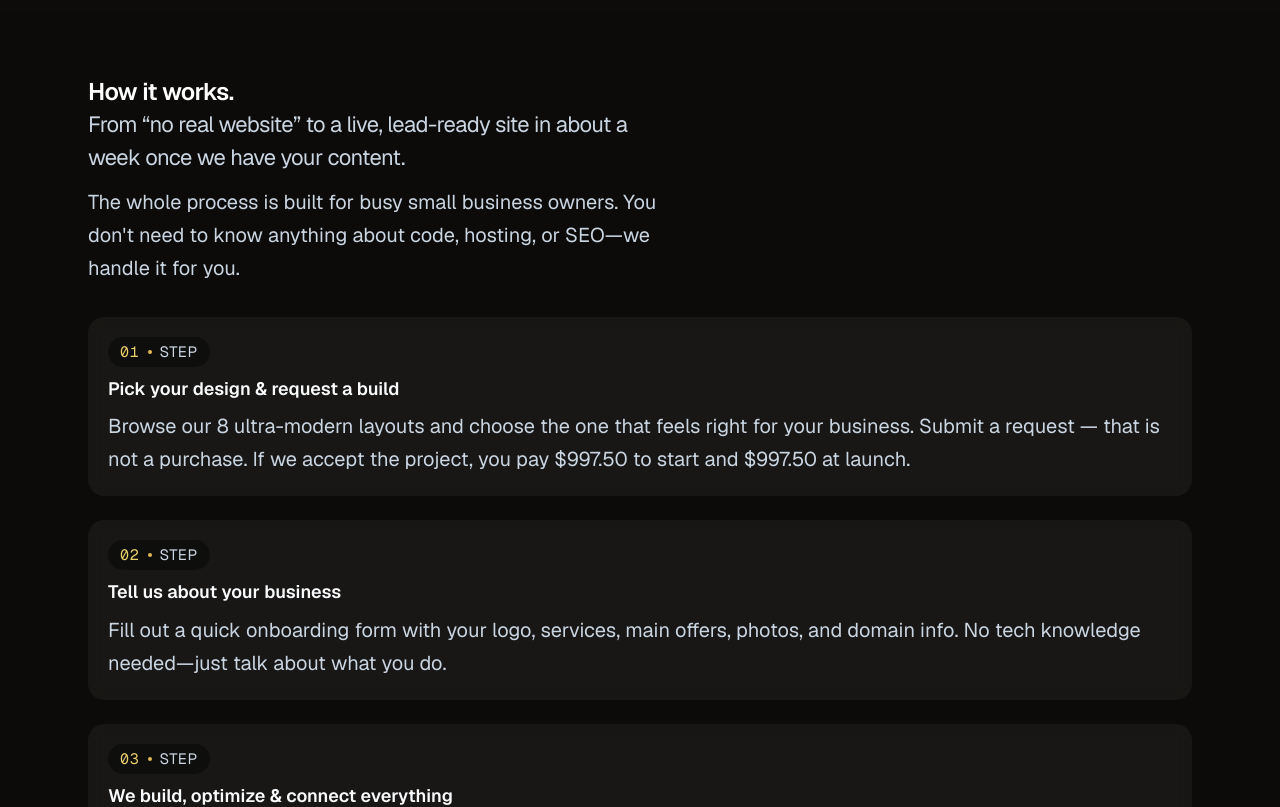
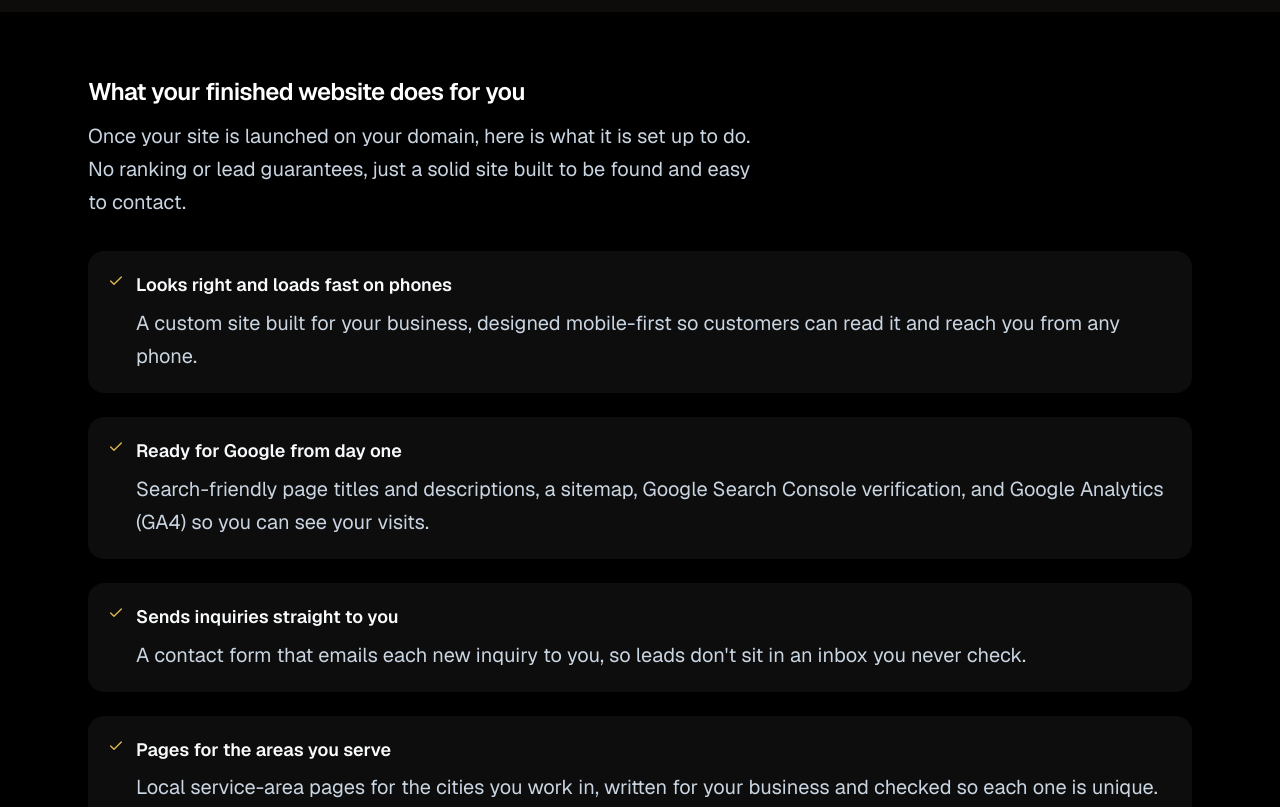
Before and after one commit to teestewy69-png/sitesync-business, a Next.js app: page / in a window 1280 px wide. Shown: the part 7040-7847 px from the top of the page. Built offline with nearby package versions, Linux system fonts and the light colour scheme; no server answers.

Commit message:
Homepage: add 'What your finished website does for you' section with Coming soon list

```diff
--- a/app/page.tsx
+++ b/app/page.tsx
@@ -1,6 +1,7 @@
 import dynamic from "next/dynamic";
 import Hero from "@/components/Hero";
 import Pricing from "@/components/Pricing";
+import Outcomes from "@/components/Outcomes";
 import Process from "@/components/Process";
 import About from "@/components/About";
 import ContentEngine from "@/components/ContentEngine";
@@ -45,6 +46,7 @@ export default function Home() {
       <DesignShowcase />
       <PickYourDesign />
       <Pricing />
+      <Outcomes />
       <Process />
       <About />
       <ContentEngine />
--- /dev/null
+++ b/components/Outcomes.tsx
@@ -0,0 +1,33 @@
+import { Check } from "lucide-react";
+import content from "@/content.json";
+
+export default function Outcomes() {
+  const { outcomes } = content;
+
+  return (
+    <section id="outcomes" className="border-t border-white/5 bg-black py-16 text-white sm:py-20">
+      <div className="mx-auto max-w-6xl px-6">
+        <div className="max-w-2xl space-y-3">
+          <h2 className="text-2xl font-semibold tracking-tight sm:text-3xl">{outcomes.title}</h2>
+          <p className="text-base text-slate-300">{outcomes.subtitle}</p>
+        </div>
+        <div className="mt-8 grid gap-6 md:grid-cols-2 lg:grid-cols-3">
+          {outcomes.items.map((item) => (
+            <div
+              key={item.title}
+              className="rounded-2xl border border-white/10 bg-white/5 p-5 backdrop-blur transition hover:border-brand-400/60 hover:bg-brand-500/5"
+            >
+              <div className="flex items-start gap-3">
+                <Check className="mt-0.5 h-4 w-4 shrink-0 text-brand-400" />
+                <div className="space-y-2">
+                  <h3 className="text-sm font-semibold text-slate-50 sm:text-base">{item.title}</h3>
+                  <p className="text-base text-slate-300">{item.text}</p>
+                </div>
+              </div>
+            </div>
+          ))}
+        </div>
+      </div>
+    </section>
+  );
+}
--- a/content.json
+++ b/content.json
@@ -103,6 +103,45 @@
       }
     }
   },
+  "outcomes": {
+    "title": "What your finished website does for you",
+    "subtitle": "Once your site is launched on your domain, here is what it is set up to do. No ranking or lead guarantees, just a solid site built to be found and easy to contact.",
+    "items": [
+      {
+        "title": "Looks right and loads fast on phones",
+        "text": "A custom site built for your business, designed mobile-first so customers can read it and reach you from any phone."
+      },
+      {
+        "title": "Ready for Google from day one",
+        "text": "Search-friendly page titles and descriptions, a sitemap, Google Search Console verification, and Google Analytics (GA4) so you can see your visits."
+      },
+      {
+        "title": "Sends inquiries straight to you",
+        "text": "A contact form that emails each new inquiry to you, so leads don't sit in an inbox you never check."
+      },
+      {
+        "title": "Pages for the areas you serve",
+        "text": "Local service-area pages for the cities you work in, written for your business and checked so each one is unique."
+      },
+      {
+        "title": "A starting SEO report at launch",
+        "text": "A baseline SEO check of your site at launch, so you know where it stands and what to work on next."
+      },
+      {
+        "title": "Optional $129/mo monitoring",
+        "text": "If you want it: uptime and SEO monitoring, technical updates and security, basic fixes, and 2-3 small text or image updates each month. Cancel anytime."
+      }
+    ],
+    "comingSoon": {
+      "title": "Coming soon",
+      "note": "Not available yet. We'll share details when they're ready.",
+      "items": [
+        "Posting to your social media",
+        "A 500-city local SEO campaign",
+        "Ways to monetize your site"
+      ]
+    }
+  },
   "onboarding": {
     "title": "What we need from you to start",
     "items": [
```
